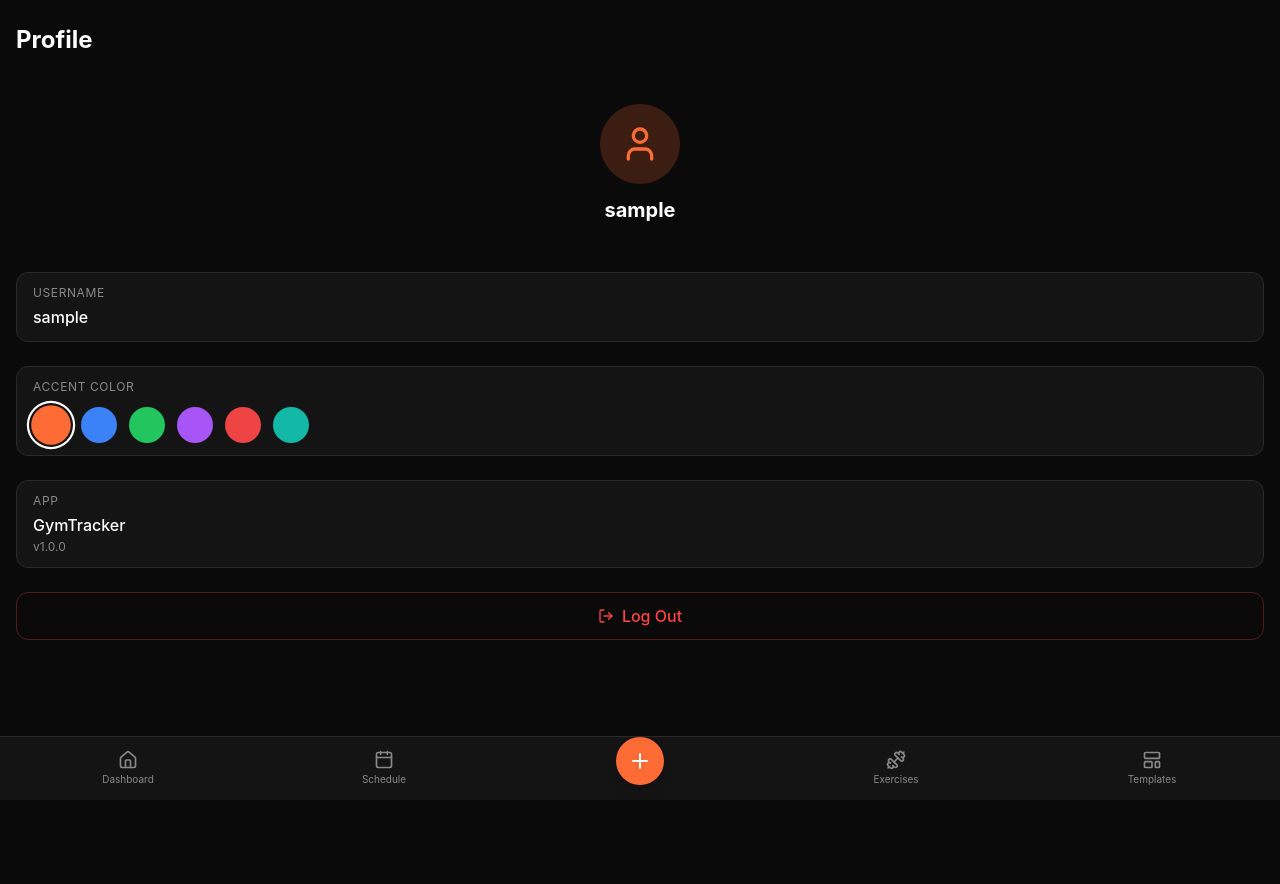
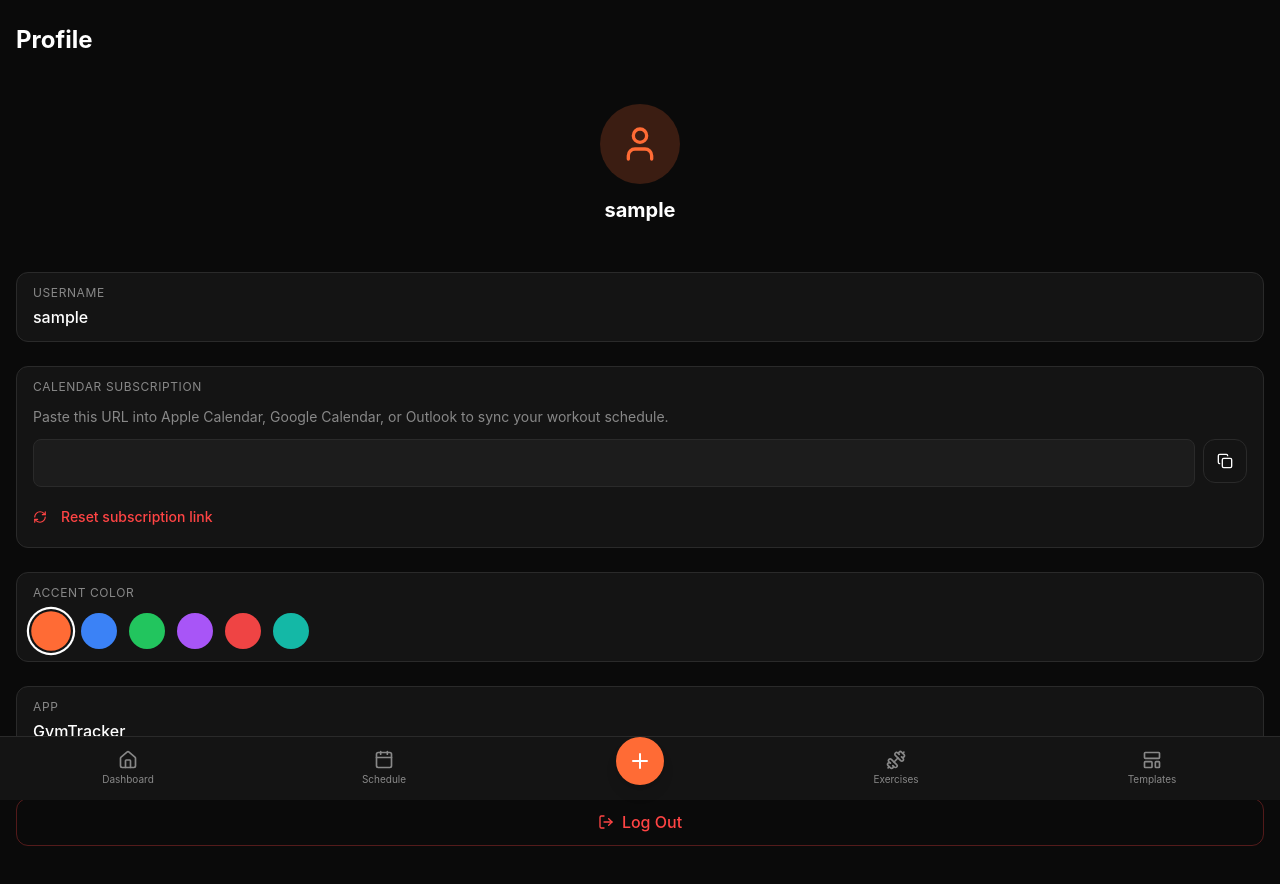
Before and after one commit to lukasregulla/GymTracker-Frontend, a React (Vite) app: page /profile in a window 1280 px wide. Shown: the top 884 px of the page. Before the commit the page ends 800 px from the top, so only its background shows below. Built offline with nearby package versions, Linux system fonts and the light colour scheme; no server answers; sample sign-in values are in the browser's storage.

Commit message:
Add calendar subscription link to profile with reset token/link button

```diff
--- /dev/null
+++ b/src/api/calendar.ts
@@ -0,0 +1,17 @@
+import client from './client'
+
+interface CalendarSubscriptionDto {
+  calendarUrl: string
+}
+
+export const calendarApi = {
+  getSubscriptionLink: async (): Promise<CalendarSubscriptionDto> => {
+    const { data } = await client.get<CalendarSubscriptionDto>('/api/calendar/subscription-link')
+    return data
+  },
+
+  resetSubscriptionLink: async (): Promise<CalendarSubscriptionDto> => {
+    const { data } = await client.post<CalendarSubscriptionDto>('/api/calendar/reset-subscription-link')
+    return data
+  },
+}
--- /dev/null
+++ b/src/hooks/useCalendarSubscription.ts
@@ -0,0 +1,19 @@
+import { useQuery, useMutation, useQueryClient } from '@tanstack/react-query'
+import { calendarApi } from '@/api/calendar'
+
+export const useCalendarSubscription = () =>
+  useQuery({
+    queryKey: ['calendarSubscription'],
+    queryFn: calendarApi.getSubscriptionLink,
+    staleTime: Infinity,
+  })
+
+export const useResetCalendarSubscription = () => {
+  const qc = useQueryClient()
+  return useMutation({
+    mutationFn: calendarApi.resetSubscriptionLink,
+    onSuccess: (data) => {
+      qc.setQueryData(['calendarSubscription'], data)
+    },
+  })
+}
--- a/src/pages/Profile.tsx
+++ b/src/pages/Profile.tsx
@@ -1,13 +1,28 @@
 import { useState } from 'react'
 import { useNavigate } from 'react-router-dom'
-import { LogOut, User } from 'lucide-react'
+import { LogOut, User, Copy, RefreshCw } from 'lucide-react'
 import { Button } from '@/components/ui/button'
+import { Input } from '@/components/ui/input'
+import {
+  Dialog,
+  DialogContent,
+  DialogHeader,
+  DialogTitle,
+  DialogDescription,
+  DialogFooter,
+} from '@/components/ui/dialog'
 import { THEME_COLORS, applyThemeColor, loadThemeColor, type ThemeColorId } from '@/lib/theme'
+import { useCalendarSubscription, useResetCalendarSubscription } from '@/hooks/useCalendarSubscription'
+import { toast } from '@/hooks/use-toast'
 
 export default function Profile() {
   const navigate = useNavigate()
   const username = localStorage.getItem('gym_username') ?? 'Unknown'
   const [activeColorId, setActiveColorId] = useState<ThemeColorId>(() => loadThemeColor())
+  const [resetOpen, setResetOpen] = useState(false)
+
+  const { data: calData, isLoading: calIsLoading } = useCalendarSubscription()
+  const resetMutation = useResetCalendarSubscription()
 
   const handleLogout = () => {
     localStorage.removeItem('gym_token')
@@ -18,6 +33,21 @@ export default function Profile() {
   const handleColorSelect = (id: ThemeColorId) => {
     applyThemeColor(id)
     setActiveColorId(id)
+  }
+
+  const handleCopy = async () => {
+    if (!calData?.calendarUrl) return
+    await navigator.clipboard.writeText(calData.calendarUrl)
+    toast({ title: 'Copied!', variant: 'success' })
+  }
+
+  const handleReset = () => {
+    resetMutation.mutate(undefined, {
+      onSuccess: () => {
+        setResetOpen(false)
+        toast({ title: 'Subscription link reset', variant: 'success' })
+      },
+    })
   }
 
   return (
@@ -39,6 +69,68 @@ export default function Profile() {
           <p className="text-white font-medium">{username}</p>
         </div>
       </div>
+
+      {/* Calendar Subscription */}
+      <div className="bg-surface border border-border rounded-xl">
+        <div className="px-4 py-3 space-y-3">
+          <p className="text-text-secondary text-xs uppercase tracking-wider">Calendar Subscription</p>
+          <p className="text-text-secondary text-sm">
+            Paste this URL into Apple Calendar, Google Calendar, or Outlook to sync your workout schedule.
+          </p>
+
+          {calIsLoading ? (
+            <div className="h-10 bg-surface2 rounded-lg animate-shimmer" />
+          ) : (
+            <div className="flex gap-2">
+              <Input
+                readOnly
+                value={calData?.calendarUrl ?? ''}
+                className="flex-1 text-xs text-text-secondary"
+              />
+              <Button
+                variant="outline"
+                size="icon"
+                aria-label="Copy URL"
+                onClick={handleCopy}
+                className="shrink-0"
+              >
+                <Copy className="w-4 h-4" />
+              </Button>
+            </div>
+          )}
+
+          <Button
+            variant="ghost"
+            size="sm"
+            className="text-danger px-0"
+            onClick={() => setResetOpen(true)}
+          >
+            <RefreshCw className="w-3.5 h-3.5 mr-1.5" />
+            Reset subscription link
+          </Button>
+        </div>
+      </div>
+
+      <Dialog open={resetOpen} onOpenChange={setResetOpen}>
+        <DialogContent>
+          <DialogHeader>
+            <DialogTitle>Reset subscription link?</DialogTitle>
+            <DialogDescription>
+              Your current calendar URL will stop working. You'll need to re-add the new URL to any calendars using it.
+            </DialogDescription>
+          </DialogHeader>
+          <DialogFooter>
+            <Button variant="outline" onClick={() => setResetOpen(false)}>Cancel</Button>
+            <Button
+              variant="danger"
+              onClick={handleReset}
+              disabled={resetMutation.isPending}
+            >
+              {resetMutation.isPending ? 'Resetting…' : 'Reset'}
+            </Button>
+          </DialogFooter>
+        </DialogContent>
+      </Dialog>
 
       {/* Appearance */}
       <div className="bg-surface border border-border rounded-xl">
```
